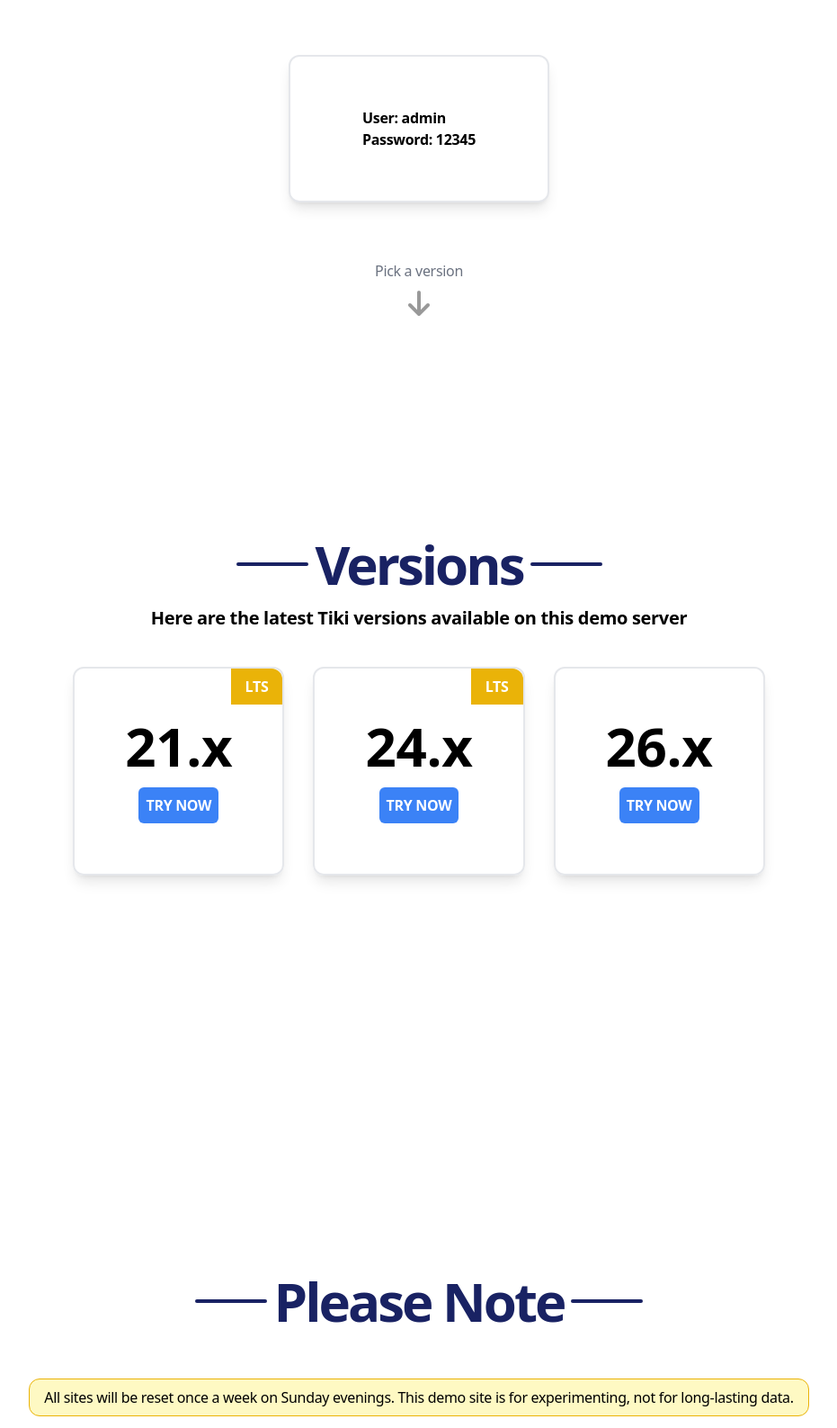
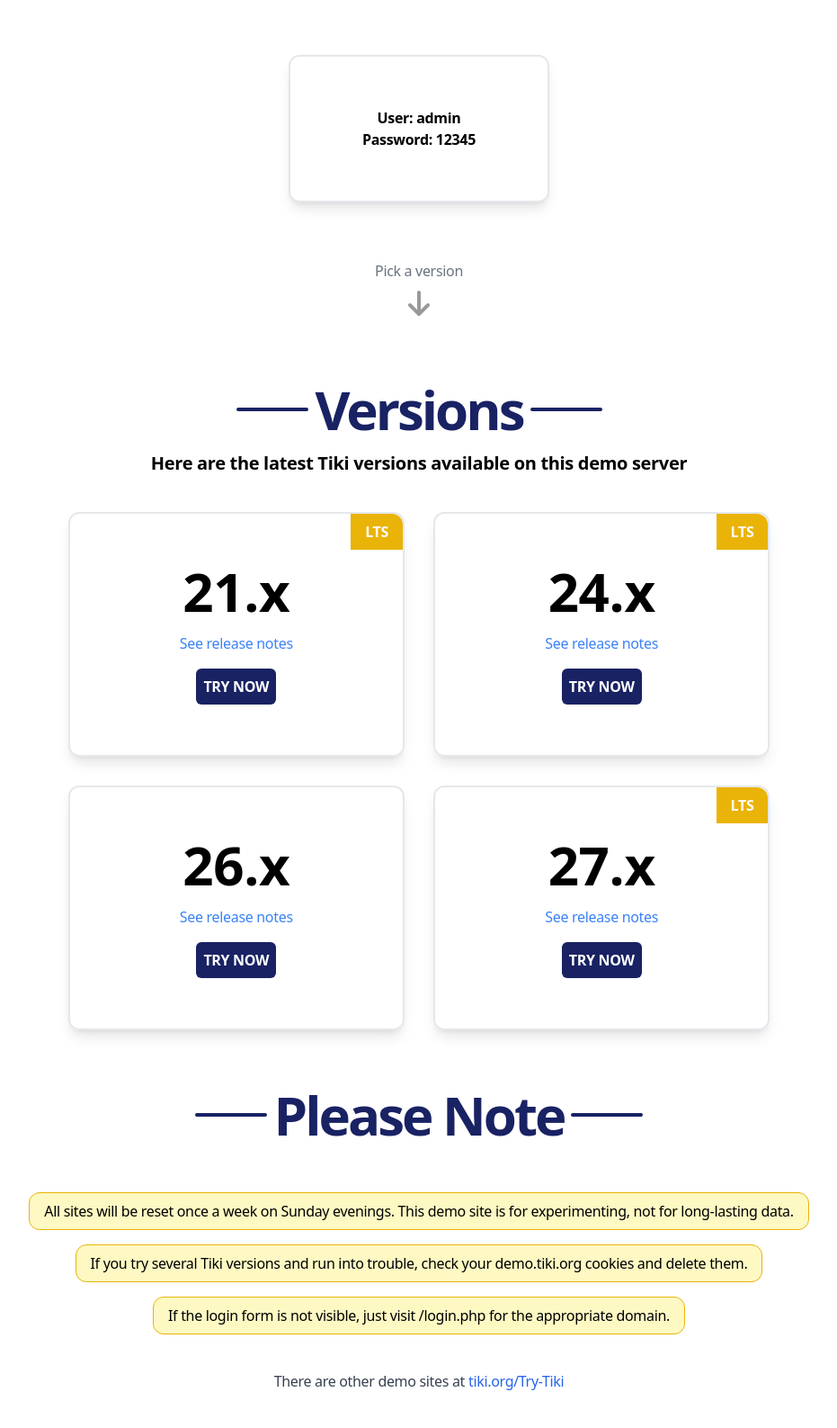
Before and after one commit to mercihabam/demo.tiki.org, a website: page src/index.html in a window 1280 px wide. Shown: the part 907-2494 px from the top of the page at 90% size, without its empty margins (174-1105 px from the left). Drawn offline with Linux system fonts and the light colour scheme.

Commit message:
add Tiki 27 instance

```diff
--- a/package.json
+++ b/package.json
@@ -4,7 +4,9 @@
   "description": "",
   "main": "index.js",
   "scripts": {
-    "test": "echo \"Error: no test specified\" && exit 1"
+    "test": "echo \"Error: no test specified\" && exit 1",
+    "build": "npx tailwindcss src/index.css -o dist/index.css",
+    "build:watch": "npm run build -- --watch"
   },
   "author": "Jacob",
   "license": "ISC",
--- a/src/index.html
+++ b/src/index.html
@@ -1,6 +1,17 @@
 <!DOCTYPE html>
 <html>
   <head>
+    <meta name="HTTP-EQUIV"    content="Tiki - Demo - Server">
+    <meta name="Title"         content="Tiki - Demo - Server">
+    <meta name="Author"        content="authors of the Tiki Wiki CMS Groupware Project">
+    <meta name="Publisher"     content="authors of the Tiki Wiki CMS Groupware Project">
+    <meta name="Copyright"     content="2002-2014 by authors of the Tiki Wiki CMS Groupware Project">
+    <meta name="Description"   content="Tiki Demo Server">
+    <meta name="Abstract"      content="Tiki Demo Server">
+    <meta name="Audience"      content="All">
+    <meta name="Keywords"      content="tiki,demo,server,dog-food,dogfood">
+    <meta name="Robots"        content="index,nofollow">
+    <meta name="Revisit-After" content="30 days">
     <meta charset="UTF-8">
     <meta name="viewport" content="width=device-width, initial-scale=1.0">
     <title>Tiki - Demo - Server</title>
@@ -16,7 +27,7 @@
           <span class="hidden sm:inline">Tiki Wiki CMS Groupware</span>
         </a>
         <div class="flex gap-2 sm:gap-4 text-gray-300">
-            <a href="#credentials" class="font-bold transition-all hover:text-white">Try tiki</a>
+            <a href="#credentials" class="font-bold transition-all hover:text-white">Try Tiki</a>
             <a href="#versions" class="font-bold transition-all hover:text-white">Versions</a>
           <a href="#notice" class="font-bold transition-all hover:text-white">Notice</a>
         </div>
@@ -41,10 +52,10 @@
           </div>
 
           <div class="flex flex-col w-max mx-auto justify-center py-14 px-20 rounded-xl border-2 shadow-lg bg-white font-bold">
-            <div class="">
+            <div class="text-center">
               User: admin
             </div>
-            <div class="">
+            <div class="text-center">
               Password: 12345
             </div>
           </div>
@@ -66,29 +77,39 @@
           <h2 class="text-xl font-semibold">Here are the latest Tiki versions available on this demo server</h2>
         </div>
 
-        <div class="flex items-center justify-center gap-8 flex-col sm:flex-row">
+        <div class="grid sm:grid-cols-2 md:grid-cols-[35%,35%] lg:grid-cols-[30%,30%] gap-8 items-center justify-center">
           <div class="border-2 relative shadow-lg flex gap-4 flex-col items-center justify-center p-14 rounded-xl">
             <div class="absolute bg-yellow-500 rounded-tr-xl px-4 py-2 font-bold text-white top-0 right-0">LTS</div>
             <div class="text-6xl font-bold">21.x</div>
-            <a href="https://demo.tiki.org/21x/" class="text-white bg-blue-500 block p-2 rounded-md uppercase font-semibold">Try now</a>
+            <a href="https://doc.tiki.org/Tiki21" target="_blank" class="text-blue-500">See release notes</a>
+            <a href="https://demo.tiki.org/21x/" class="text-white bg-primary block p-2 rounded-md uppercase font-semibold">Try now</a>
           </div>
 
           <div class="border-2 relative shadow-lg flex gap-4 flex-col items-center justify-center p-14 rounded-xl">
             <div class="absolute bg-yellow-500 rounded-tr-xl px-4 py-2 font-bold text-white top-0 right-0">LTS</div>
             <div class="text-6xl font-bold">24.x</div>
-            <a href="https://demo.tiki.org/24x/" class="text-white bg-blue-500 block p-2 rounded-md uppercase font-semibold">Try now</a>
+            <a href="https://doc.tiki.org/Tiki24" target="_blank" class="text-blue-500">See release notes</a>
+            <a href="https://demo.tiki.org/24x/" class="text-white bg-primary block p-2 rounded-md uppercase font-semibold">Try now</a>
           </div>
 
           <div class="border-2  shadow-lg flex gap-4 flex-col items-center justify-center p-14 rounded-xl">
             <div class="text-6xl font-bold">26.x</div>
-            <a href="https://demo.tiki.org/26x/" class="text-white bg-blue-500 block p-2 rounded-md uppercase font-semibold">Try now</a>
+            <a href="https://doc.tiki.org/Tiki26" target="_blank" class="text-blue-500">See release notes</a>
+            <a href="https://demo.tiki.org/26x/" class="text-white bg-primary block p-2 rounded-md uppercase font-semibold">Try now</a>
+          </div>
+
+          <div class="border-2 relative shadow-lg flex gap-4 flex-col items-center justify-center p-14 rounded-xl">
+            <div class="absolute bg-yellow-500 rounded-tr-xl px-4 py-2 font-bold text-white top-0 right-0">LTS</div>
+            <div class="text-6xl font-bold">27.x</div>
+            <a href="https://doc.tiki.org/Tiki27" target="_blank" class="text-blue-500">See release notes</a>
+            <a href="https://demo.tiki.org/27x/" class="text-white bg-primary block p-2 rounded-md uppercase font-semibold">Try now</a>
           </div>
         </div>
       </div>
     </div>
 
     <div class="" id="notice">
-      <div class="container min-h-screen flex flex-col justify-center mx-auto p-4 space-y-10">
+      <div class="container flex flex-col justify-center mx-auto p-4 space-y-10">
         <div class="text-center">
           <div class="flex justify-center items-center gap-2">
             <div class="h-1 w-20 bg-primary rounded-xl"></div>
@@ -112,8 +133,8 @@
           There are other demo sites at <a href="https://tiki.org/Try-Tiki" class="text-blue-600">tiki.org/Try-Tiki</a>
         </div>
       </div>
-      <div class="bg-gray-200">
-        <div class="container space-y-2 p-4">
+      <div class="bg-gray-200 mt-10">
+        <div class="space-y-2 p-4 text-center">
             <div class="text-gray-400 font-bold">Admin</div>
             <div class="flex flex-col">
                 <a href="https://demo.tiki.org/last_update.txt" class="italic text-gray-400 text-sm">Last update</a>
```
Also changed, not shown: dist/index.css.
